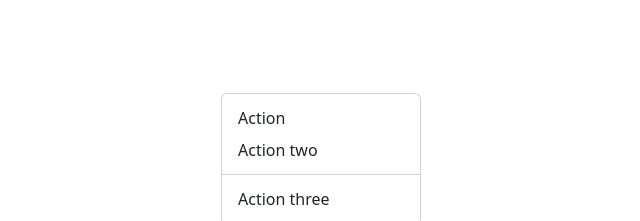
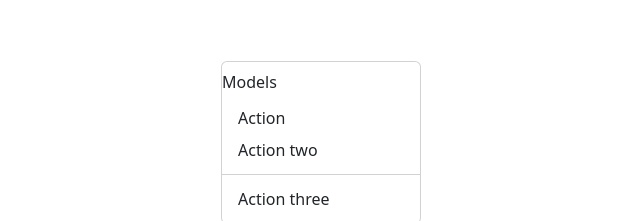
Before and after one commit to inntenz/rendertest, a website: page public/index.html in a window 1280 px wide. Both pictures are taken after a click on the button "Centered dropup". Shown: the part 155-376 px from the top of the page, 319-959 px from the left. Drawn offline with nearby package versions, Linux system fonts and the light colour scheme.

Commit message:
Update index.html

```diff
--- a/public/index.html
+++ b/public/index.html
@@ -29,6 +29,7 @@
         Centered dropup
       </button>
       <ul class="dropdown-menu">
+        <label for="dropdow-item" class="form-label">Models</label>
         <li><a class="dropdown-item" href="#" data-value="Action">Action</a></li>
         <li><a class="dropdown-item" href="#" data-value="Action two">Action two</a></li>
         <li><hr class="dropdown-divider"></li>
```
